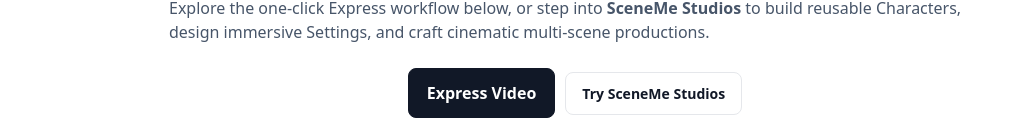
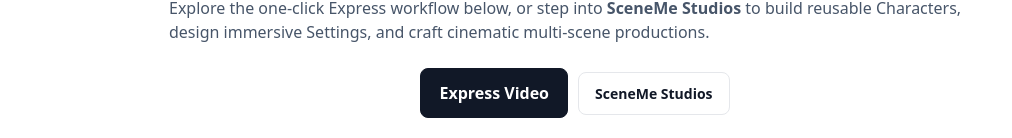
Before and after one commit to JSebree/ai-wizard, a React (Vite) app: page / in a window 1280 px wide. Shown: the part 232-370 px from the top of the page, without its empty margins (65-1077 px from the left). Built offline with nearby package versions, Linux system fonts and the light colour scheme; no server answers.

Commit message:
Polish: Remove Try from CTA

```diff
--- a/src/landing/LandingPage.jsx
+++ b/src/landing/LandingPage.jsx
@@ -454,7 +454,7 @@ export default function LandingPage() {
               fontSize: 14,
             }}
           >
-            Try SceneMe Studios
+            SceneMe Studios
           </button>
         </div>
       </section>
```
